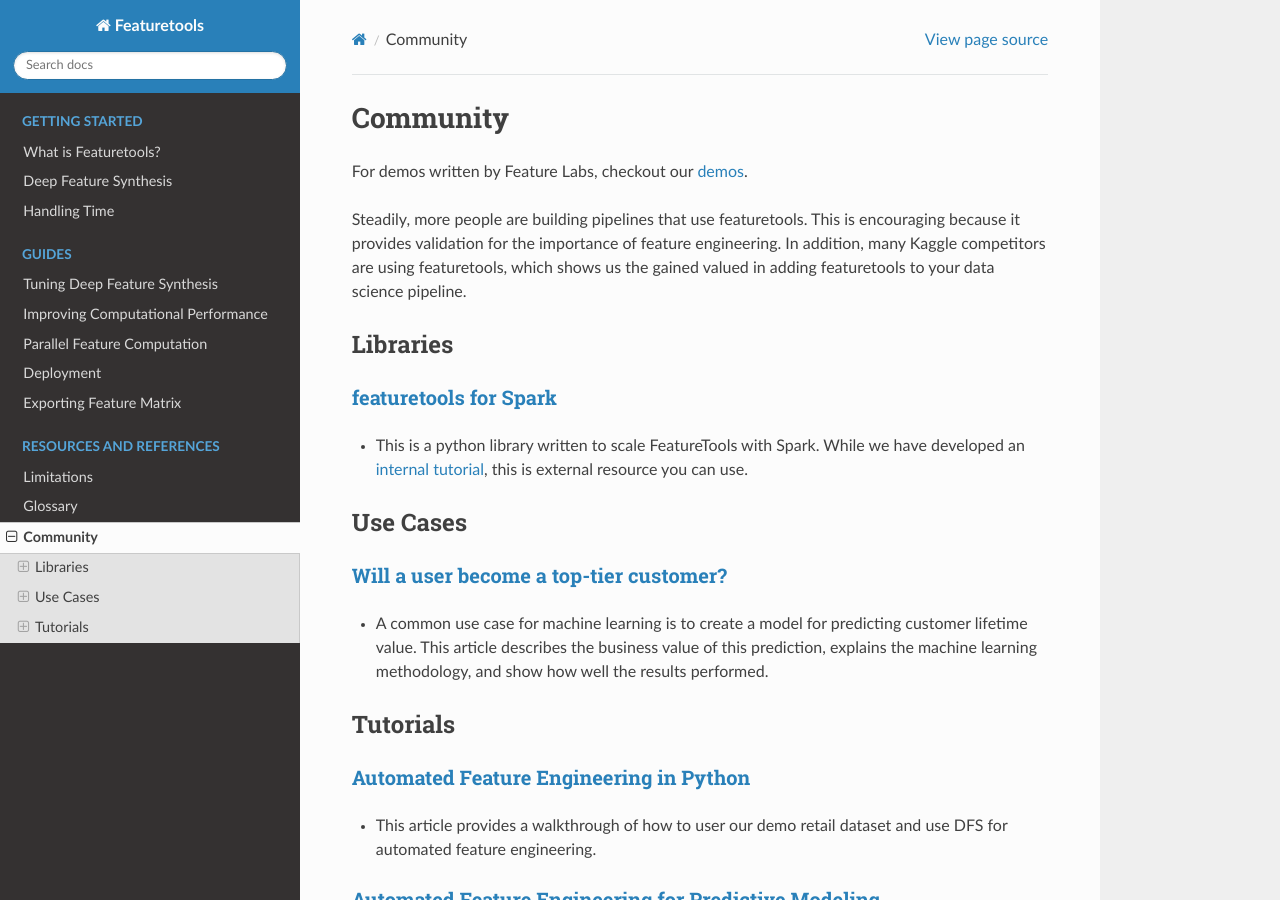
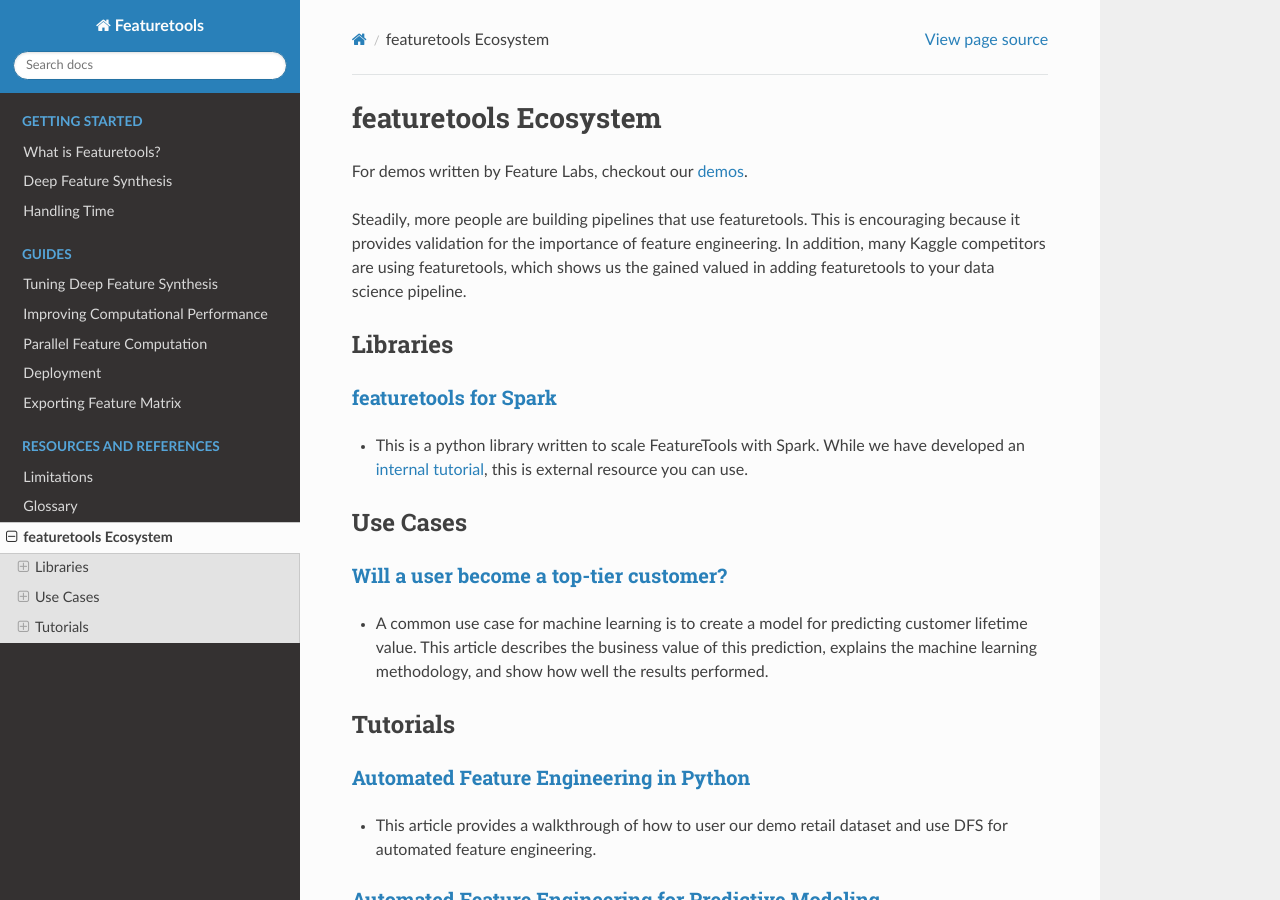
Before and after one commit to alteryx/featuretools, a Sphinx documentation site: the page built from docs/source/community.rst, in a window 1280 px wide and 900 px high. Built offline with Sphinx 7.4.7 and the Read the Docs theme 2.0.0, drawn with Linux system fonts in a browser that asks for light colours; pages that are not in the unit, such as notebooks, are missing from menus; the version number could not be read and is left out; comment, search, counter and statistics services are not loaded.

Commit message:
change to ecosystem

```diff
--- a/docs/source/community.rst
+++ b/docs/source/community.rst
@@ -1,6 +1,6 @@
-=========
-Community
-=========
+======================
+featuretools Ecosystem
+======================
 For demos written by Feature Labs, checkout our `demos <https://www.featuretools.com/demos/>`_.
 
 Steadily, more people are building pipelines that use featuretools. This is encouraging because it provides validation for the importance of feature engineering.
```
